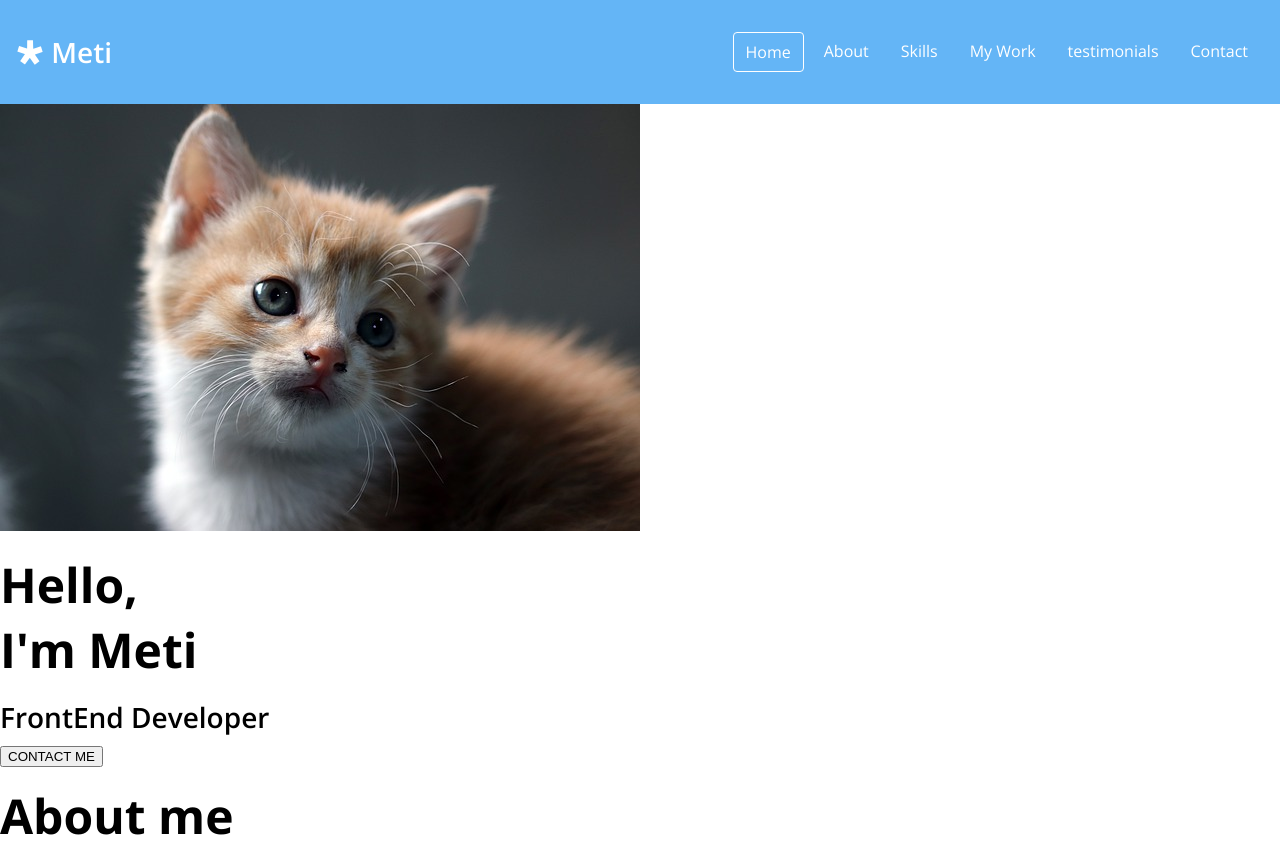
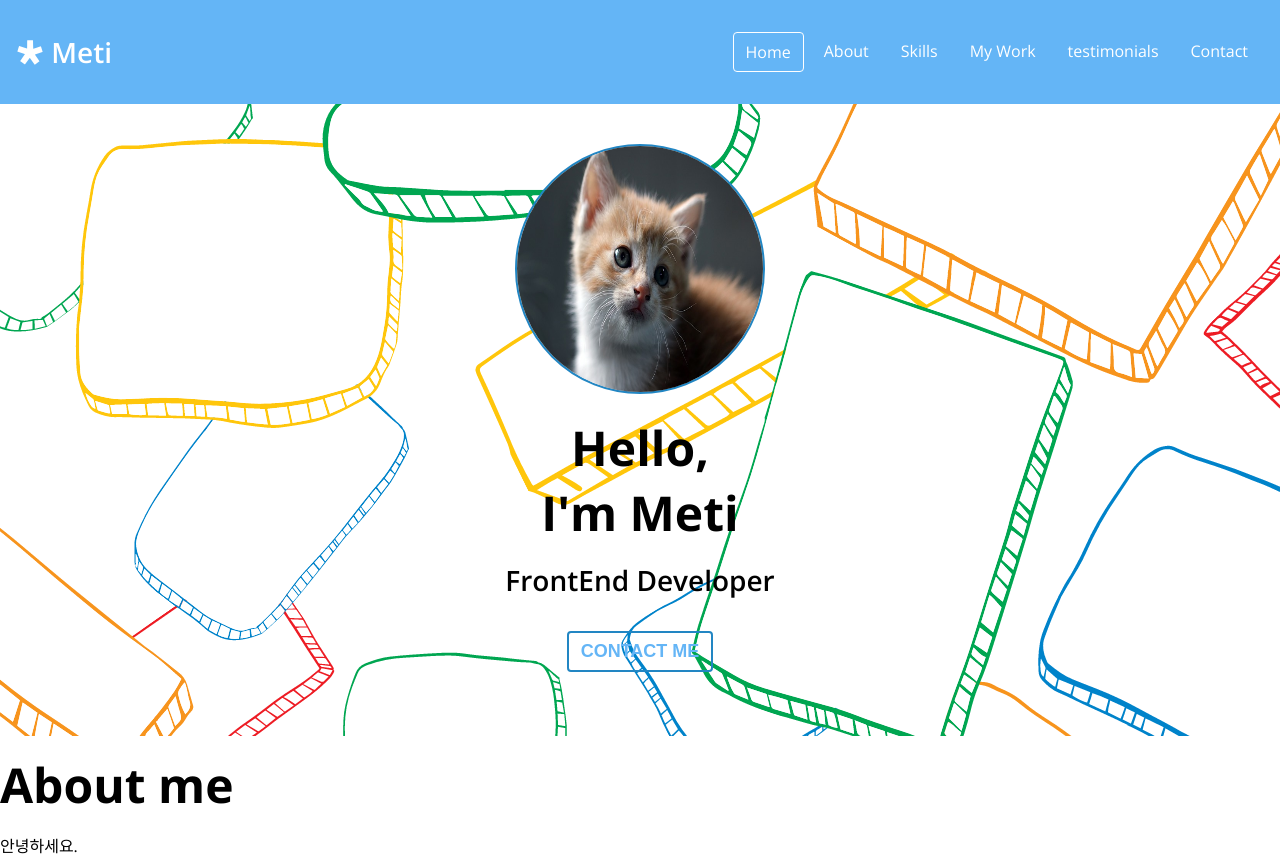
Before and after one commit to ywj3493/portfolio, a plain HTML site: page index.html in a window 1280 px wide. Shown: the top 860 px of the page. Drawn offline with nearby package versions, Linux system fonts and the light colour scheme.

Commit message:
20220304 css home

```diff
--- a/index.html
+++ b/index.html
@@ -36,7 +36,7 @@
       </ul>
     </nav>
     <!-- Home -->
-    <section id="Home">
+    <section id="home">
       <img
         src="assets/images/catPicture.jpg"
         alt="Meti's profile photo"
--- a/style.css
+++ b/style.css
@@ -1,6 +1,6 @@
 /* Global */
 :root {
-  /* color */
+  /* Color */
   --color-white: #ffffff;
   --color-light-white: #eeeeee;
   --color-dark-white: #bdbdbd;
@@ -13,23 +13,23 @@
   --color-light-grey: #7c7979;
   --color-orange: #feb546;
 
-  /* font size */
+  /* Font size */
   --font-large: 48px;
   --font-medium: 28px;
   --font-regular: 18px;
   --font-small: 16px;
   --font-micro: 14px;
 
-  /* font weight */
+  /* Font weight */
   --weight-bold: 700;
   --weight-semi-bold: 600;
   --weight-regular: 400;
 
-  /* size */
+  /* Size */
   --size-border-radius: 4px;
 }
 
-/* universal tags */
+/* Universal tags */
 * {
   box-sizing: border-box;
 }
@@ -49,7 +49,16 @@ ul {
   list-style: none;
 }
 
-/* typography */
+button {
+  /* 기본 속성 없애기 */
+  background: transparent;
+  cursor: pointer;
+  border: none;
+  /* 클릭 시에 뜨는 border 같은 것이 outline */
+  outline: none;
+}
+
+/* Typography */
 h1 {
   font-size: var(--font-large);
   font-weight: var(--weight-bold);
@@ -71,7 +80,7 @@ h3 {
   margin: 4px 0;
 }
 
-/* nav bar */
+/* Nav bar */
 #navbar {
   display: flex;
   justify-content: space-between;
@@ -104,3 +113,28 @@ h3 {
 .navbar__menu__item:hover {
   background-color: var(--color-dark-blue);
 }
+
+/* Home */
+#home {
+  background: url("assets/images/background/background01.png") center/cover
+    no-repeat;
+  padding: 40px;
+  text-align: center;
+}
+
+.home__image {
+  width: 250px;
+  height: 250px;
+  border-radius: 50%;
+  border: 2px solid var(--color-dark-blue);
+}
+
+.home__contact {
+  color: var(--color-blue);
+  font-size: var(--font-regular);
+  font-weight: var(--weight-bold);
+  margin: 24px;
+  padding: 8px 12px;
+  border: 2px solid var(--color-dark-blue);
+  border-radius: 4px;
+}
```
Also changed, not shown: assets/images/background/background01.png (added).
